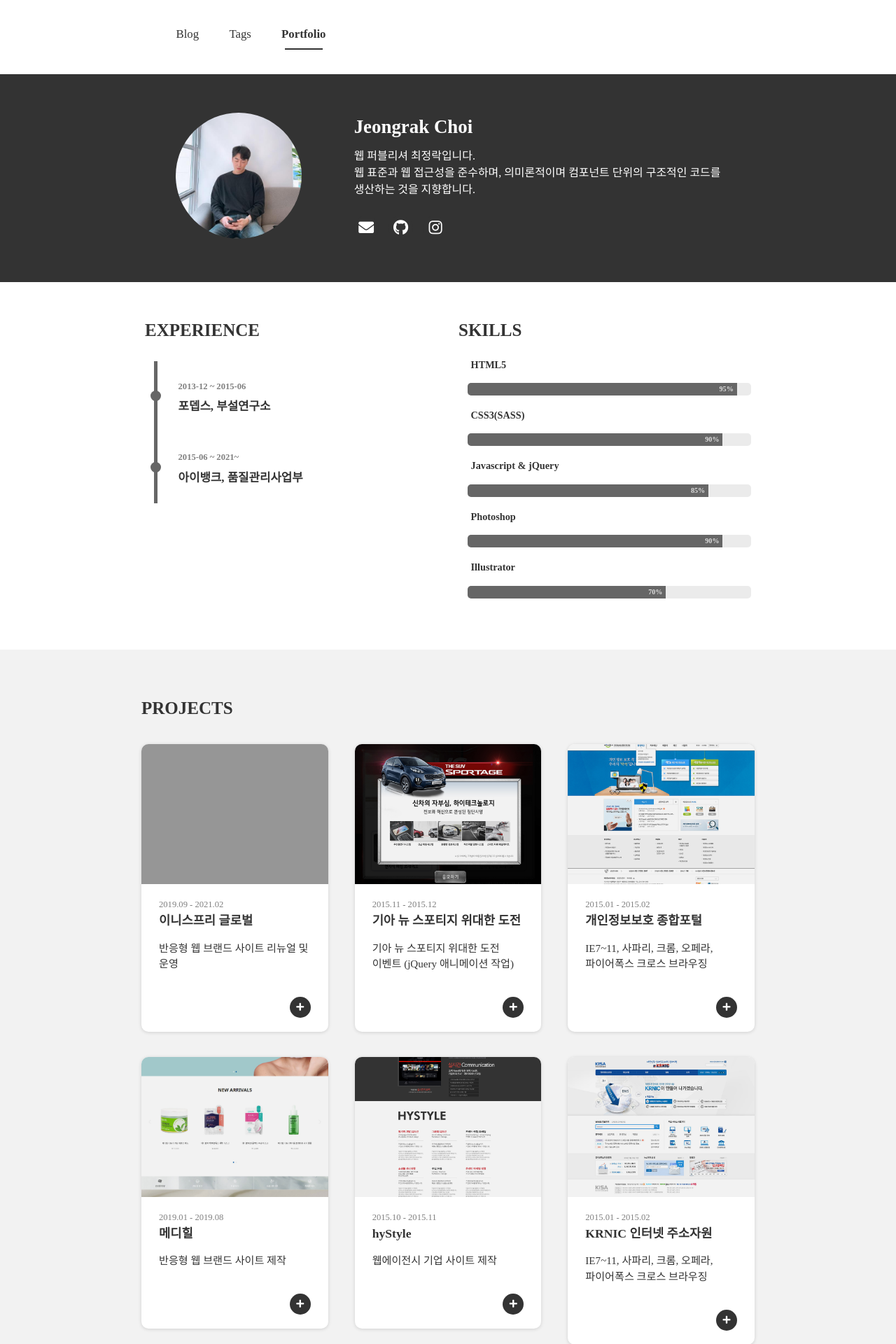
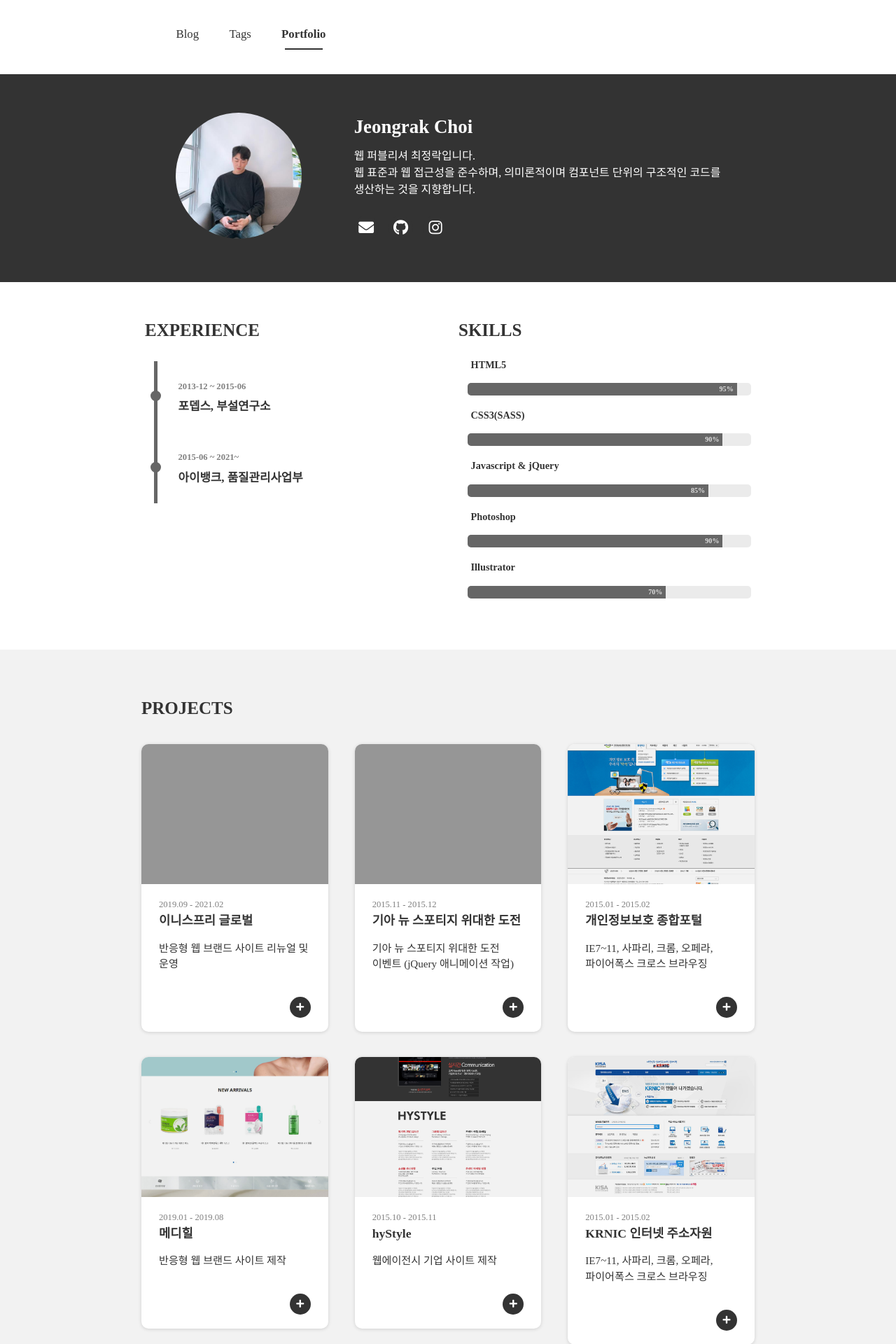
Before and after one commit to JeongrakChoi/JeongrakChoi.github.io, a Jekyll site: the page built from portfolio.html, in a window 1280 px wide. Shown: the top 1920 px of the page at 70% size. Built offline with Jekyll 4.4.1, drawn with Linux system fonts in a browser that asks for light colours; nearby versions of some CDN libraries; some web fonts are replaced.

Commit message:
Update projects.yml

```diff
--- a/_data/projects.yml
+++ b/_data/projects.yml
@@ -82,14 +82,13 @@
     print : True # If 'False' is selected, it will not be displayed in 'home.html > aside > .proj-content'.
     modal : True # If 'True' is selected, modal can open in 'portfolio.html'.
     url :  # Full URL
-    image : "kia01.jpg" # path: assets/project/
+    image : "kia01.gif" # path: assets/project/
     date : 2015.11 - 2015.12
     title : 기아 뉴 스포티지 위대한 도전
     summary : 퍼블리싱(Web)
     description : 기아 뉴 스포티지 위대한 도전 이벤트 (jQuery 애니메이션 작업)
     contents :
       - title : 신차 발매 이벤트 페이지
-        image : kia02.jpg
         description : <li>jQuery UI Easing 활용</li>
 
 - project :
```
